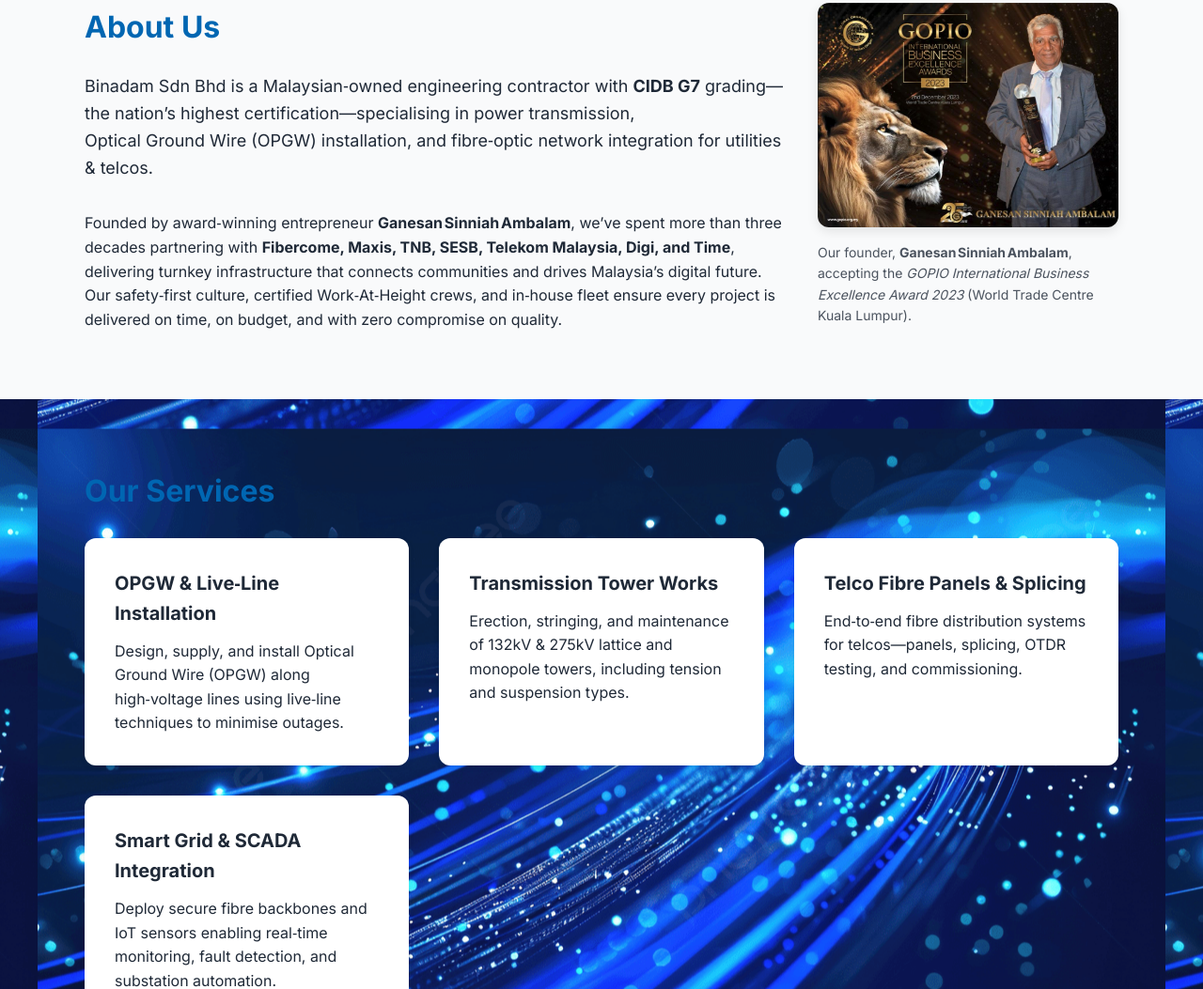
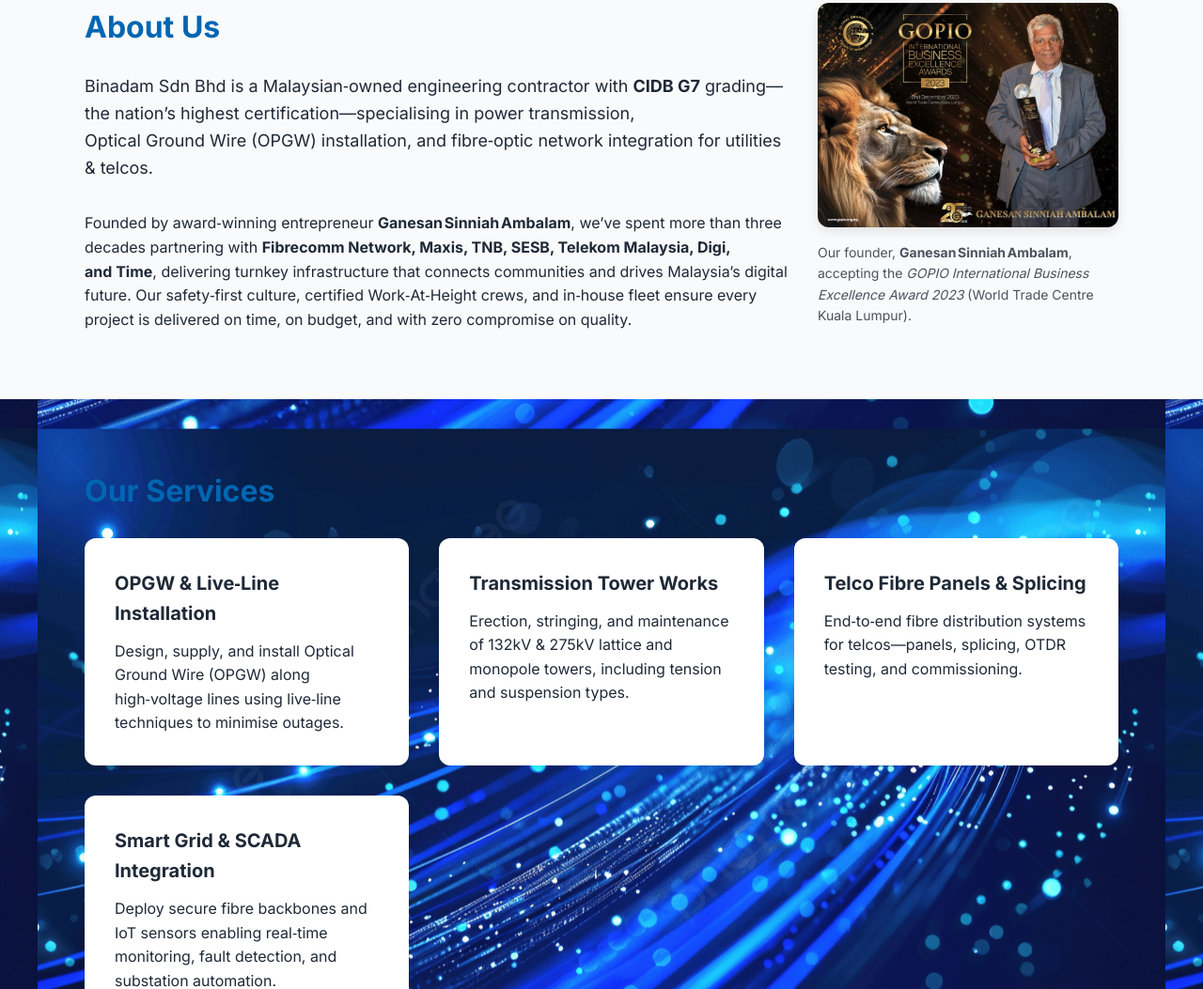
Before and after one commit to BabyG21/Binadam-Website, a plain HTML site: page index.html in a window 1280 px wide. Shown: the part 669-1722 px from the top of the page at 94% size. Drawn offline with Linux system fonts and the light colour scheme.

Commit message:
Website Final Draft 1

```diff
--- a/index.html
+++ b/index.html
@@ -311,7 +311,7 @@
             <p>
             Founded by award‑winning entrepreneur
             <strong>Ganesan Sinniah Ambalam</strong>, we’ve spent more than three decades
-            partnering with <strong>Fibercome, Maxis, TNB, SESB, Telekom Malaysia, Digi, and Time</strong>,
+            partnering with <strong>Fibrecomm Network, Maxis, TNB, SESB, Telekom Malaysia, Digi, and Time</strong>,
             delivering turnkey infrastructure that connects communities and drives
             Malaysia’s digital future. Our safety‑first culture, certified Work‑At‑Height
             crews, and in‑house fleet ensure every project is delivered on time, on
```
